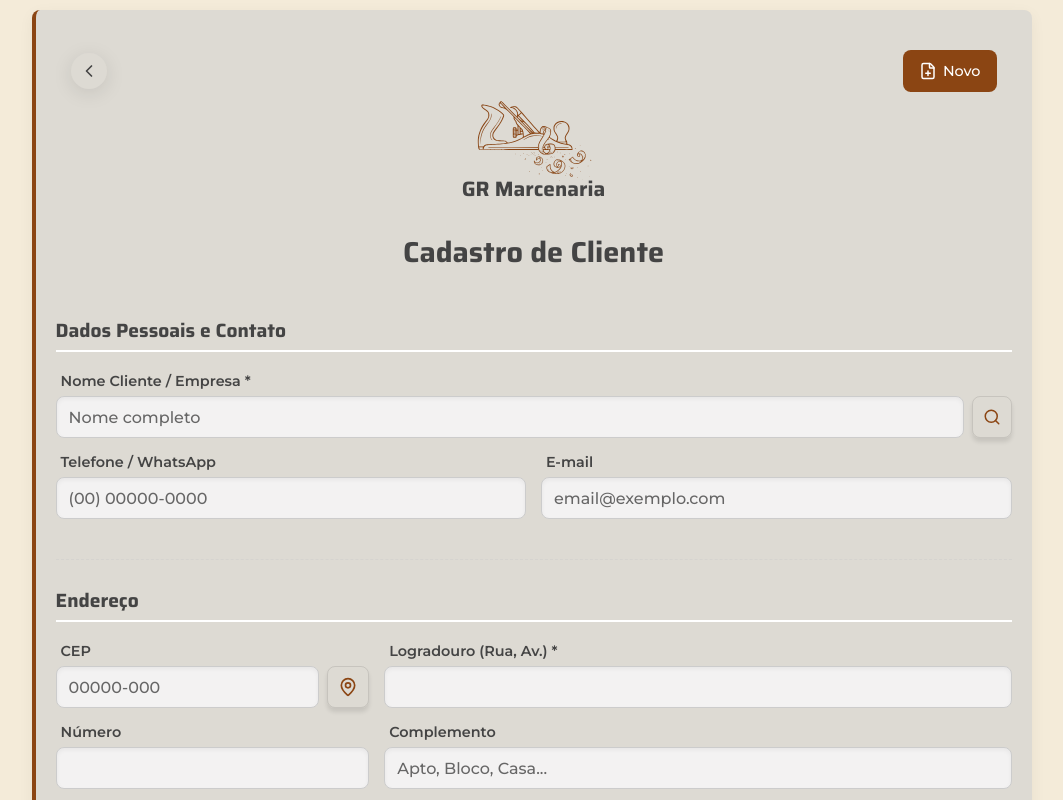
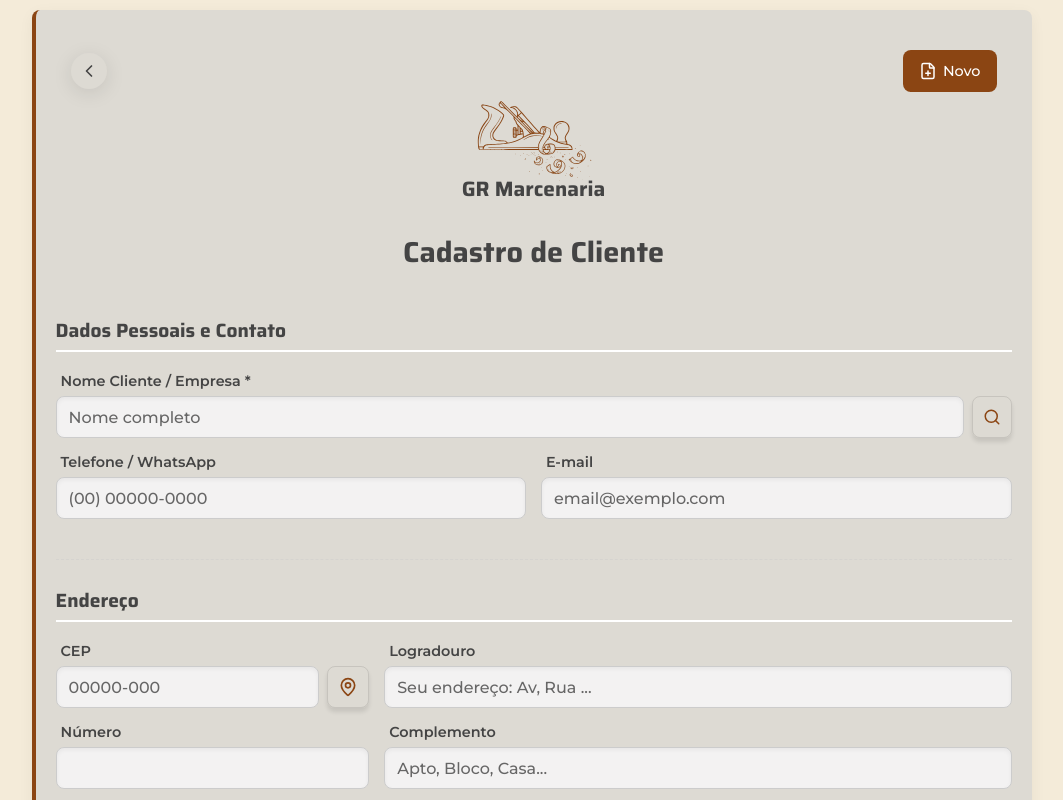
Before and after one commit to VagnerBeraldo/PI5-Marcenaria, a React (Vite) app in the folder frontend/: page /clientes in a window 1280 px wide. Shown: the whole page, without its empty margins (107-1170 px from the left). Built offline with nearby package versions, Linux system fonts and the light colour scheme.

Commit message:
style: ajuste de acessibilidade

```diff
--- a/frontend/src/pages/Cliente.jsx
+++ b/frontend/src/pages/Cliente.jsx
@@ -633,10 +633,11 @@ export default function Cliente() {
               </div>
             </div>
             <div className="form-group flex-2">
-              <label className="titulo-input">Logradouro (Rua, Av.) *</label>
+              <label className="titulo-input">Logradouro</label>
               <input
                 type="text"
                 value={logradouro}
+                placeholder="Seu endereço: Av, Rua ..."
                 onChange={(e) => setLogradouro(e.target.value)}
               />
             </div>
```
